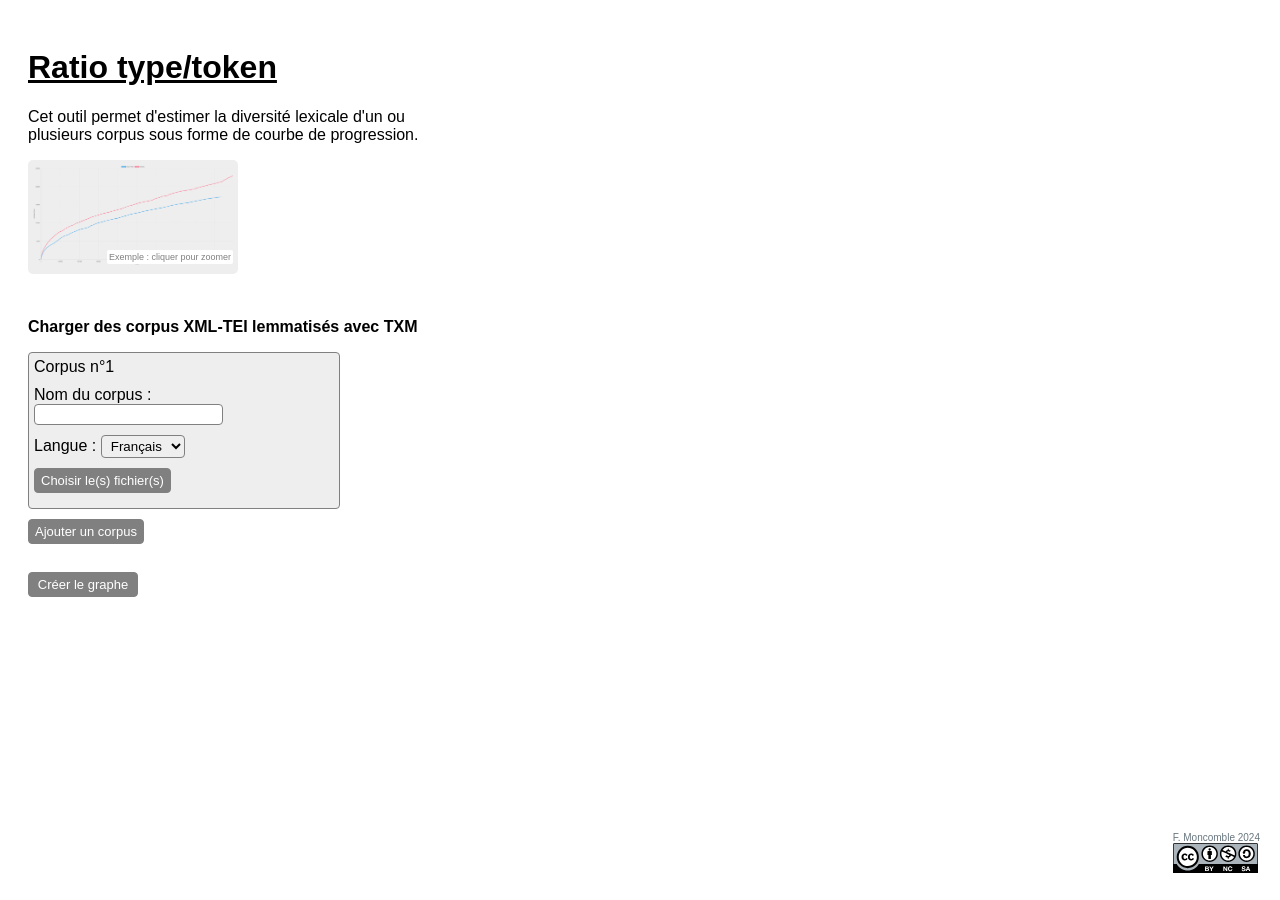
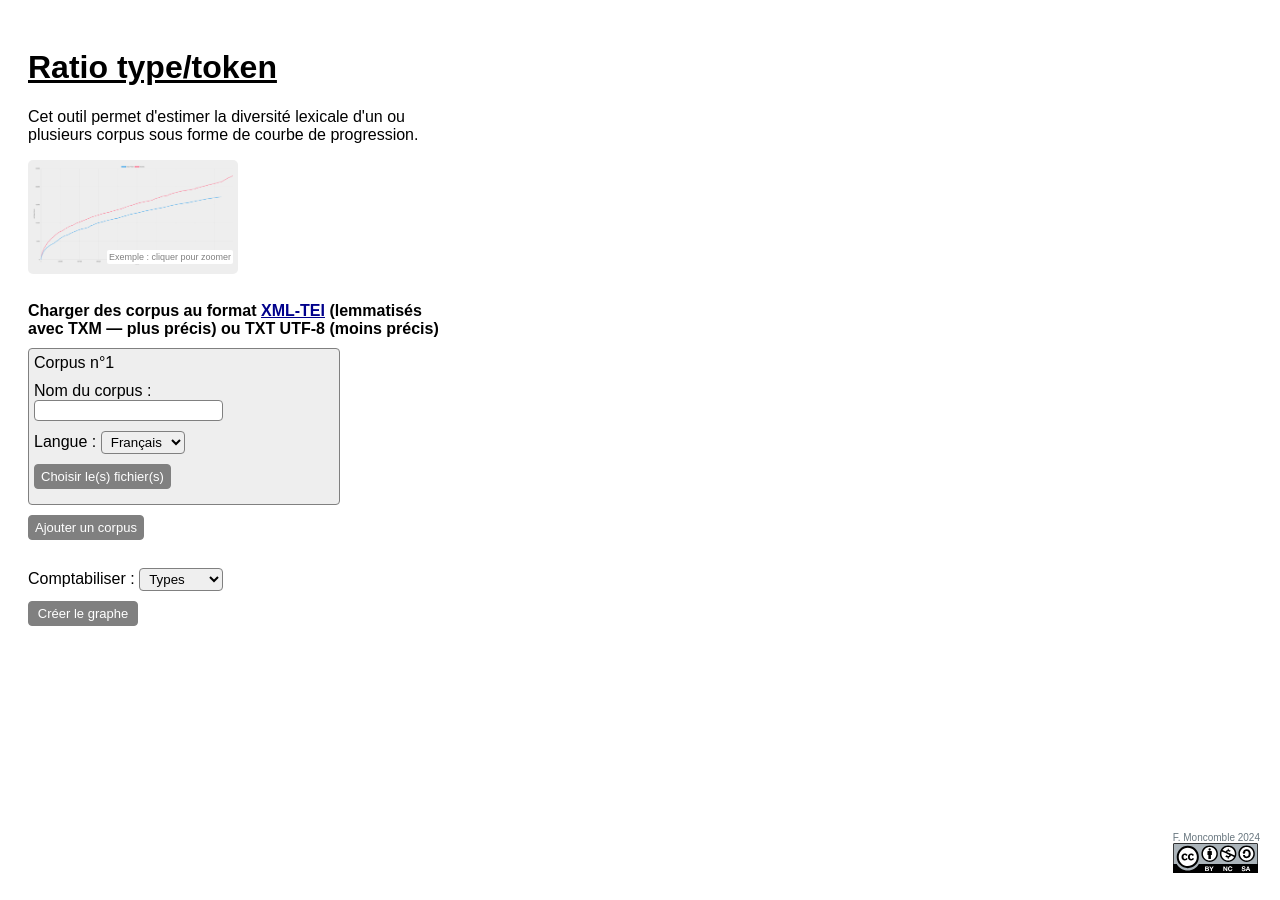
Before and after one commit to fmoncomble/fmoncomble.github.io, a Jekyll site: the page ttr/index.html, which Jekyll copies as it is, in a window 1280 px wide. Built offline with Jekyll 4.4.1, drawn with Linux system fonts in a browser that asks for light colours; some of the changed lines change nothing that is shown.

Commit message:
Add French & txt support

```diff
--- a/ttr/index.css
+++ b/ttr/index.css
@@ -59,6 +59,28 @@
 .close-btn:hover {
     color: red;
     border-color: red;
+}
+
+div#instructions {
+    max-width: 500px;
+    text-wrap: balance;
+}
+
+span#TXM {
+    color: darkblue;
+    text-decoration: underline;
+    cursor: pointer;
+}
+
+span#TXM:hover {
+    color: blue;
+}
+
+dialog#txm-dialog,
+dialog#txm-dialog div {
+    text-align: center;
+    text-wrap: balance;
+    max-width: 70vh;
 }
 
 button,
@@ -167,6 +189,14 @@
     }
 }
 
+div.chart-container {
+    max-width: 70vw;
+    border: solid 1px gray;
+    border-radius: 5px;
+    padding: 10px;
+    display: none;
+}
+
 .footer {
     position: fixed;
     bottom: 5px;
--- a/ttr/index.html
+++ b/ttr/index.html
@@ -4,6 +4,8 @@
         <meta charset="UTF-8" />
         <meta name="viewport" content="width=device-width, initial-scale=1.0" />
         <title>Ratio type/token</title>
+        <script src="https://unpkg.com/compromise"></script>
+        <script src="https://unpkg.com/fr-compromise"></script>
         <script src="https://unpkg.com/chart.js"></script>
         <script src="script.js" defer></script>
         <link rel="stylesheet" href="index.css" type="text/css" />
@@ -11,19 +13,42 @@
     <body>
         <h1>Ratio type/token</h1>
         <div class="description">
-        <p>Cet outil permet d'estimer la diversité lexicale d'un ou plusieurs corpus sous forme de courbe de progression.</p></div>
+            <p>
+                Cet outil permet d'estimer la diversité lexicale d'un ou
+                plusieurs corpus sous forme de courbe de progression.
+            </p>
+        </div>
         <div id="img">
-            <img src="graphe.png" height="100px" title="cliquer pour zoomer"/>
+            <img src="graphe.png" height="100px" title="cliquer pour zoomer" />
             <div id="zoom">Exemple : cliquer pour zoomer</div>
         </div>
         <div id="wrapper">
             <br />
             <div id="xml-container" class="file-input">
-                <p><b>Charger des corpus XML-TEI lemmatisés avec TXM</b></p>
+                <div id="instructions">
+                    <b
+                        >Charger des corpus au format
+                        <span id="TXM">XML-TEI</span> (lemmatisés avec TXM —
+                        plus précis) ou TXT UTF-8 (moins précis)</b
+                    >
+                </div>
+                <dialog id="txm-dialog">
+                    <div>
+                        <p>
+                            Pour charger un ou plusieurs fichiers XML-TEI
+                            lemmatisés au préalable avec TXM, naviguez jusqu'au dossier<br />TXM-<code
+                                >VERSION</code
+                            >
+                            / corpora / <code>NOM-DU-CORPUS</code> / txm /
+                            <code>NOM-DU-CORPUS</code>
+                        </p>
+                    </div>
+                    <button id="ok-btn">OK</button>
+                </dialog>
                 <div id="xml-div" class="xml-input" style="display: none">
                     <div class="corpus-nb">Corpus n°1</div>
                     <div>
-                        <label for="corpus-name">
+                        <label>
                             Nom du corpus :
                             <input
                                 type="text"
@@ -33,7 +58,7 @@
                         </label>
                     </div>
                     <div>
-                        <label for="lang-select">
+                        <label>
                             Langue :
                             <select class="lang-select" name="lang-select">
                                 <option value="fr">Français</option>
@@ -42,24 +67,32 @@
                         </label>
                     </div>
                     <div class="file-input-div">
-                        <label for="xml-input" class="file-label">
+                        <label class="file-label">
                             Choisir le(s) fichier(s)
                             <input
                                 class="xml-input"
                                 name="xml-input"
                                 type="file"
                                 multiple
-                                accept=".xml"
-                        /></label><span class="file-nb"></span>
+                                accept=".xml, .txt" /></label
+                        ><span class="file-nb"></span>
                     </div>
                 </div>
                 <button id="add-btn">Ajouter un corpus</button>
             </div>
             <br />
             <div>
-                <button id="compute-btn">Créer le graphe</span></button>
-                <span id="counter"></span
-                >
+                <div>
+                    <label for="type-choice">
+                        Comptabiliser :
+                        <select name="type-choice" id="type-choice">
+                            <option value="types">Types</option>
+                            <option value="lemmas">Lemmes</option>
+                        </select>
+                    </label>
+                </div>
+                <button id="compute-btn">Créer le graphe</button>
+                <span id="counter"></span>
                 <button id="dl-graph" style="display: none">
                     Télécharger le graphe
                 </button>
@@ -69,11 +102,19 @@
                 <button id="reset" style="display: none">Recommencer</button>
             </div>
             <br />
-            <canvas id="chart" width="400" height="200"></canvas>
+            <div class="chart-container">
+                <canvas id="chart" width="400" height="200"></canvas>
+            </div>
         </div>
         <div class="footer">
             <div class="sign">F. Moncomble <span id="year"></span></div>
-            <div><a href="https://creativecommons.org/licenses/by-nc-sa/4.0/deed.fr" target="_blank"><img src="by-nc-sa.svg"/></a></div>
+            <div>
+                <a
+                    href="https://creativecommons.org/licenses/by-nc-sa/4.0/deed.fr"
+                    target="_blank"
+                    ><img src="by-nc-sa.svg"
+                /></a>
+            </div>
         </div>
     </body>
 </html>
--- a/ttr/script.js
+++ b/ttr/script.js
@@ -21,6 +21,16 @@
     dialog.showModal();
 });
 
+const txmSpan = document.getElementById('TXM');
+const txmDialog = document.getElementById('txm-dialog');
+const okBtn = txmDialog.querySelector('button');
+txmSpan.addEventListener('click', () => {
+    txmDialog.showModal();
+})
+okBtn.addEventListener('click', () => {
+    txmDialog.close();
+})
+
 const addBtn = document.getElementById('add-btn');
 let index = 0;
 addCorpus();
@@ -42,7 +52,7 @@
     langSelect.addEventListener('change', () => {
         lang = langSelect.value;
     });
-    let xmlFiles;
+    let corpusFiles;
     const xmlInput = newXmlDiv.querySelector('input.xml-input');
     xmlInput.addEventListener('change', (event) => {
         let corpusName;
@@ -51,32 +61,39 @@
         } else {
             corpusName = corpusNb.textContent;
         }
-        xmlFiles = Array.from(event.target.files);
-        xmlFiles.sort((a, b) => {
+        corpusFiles = Array.from(event.target.files);
+        corpusFiles.sort((a, b) => {
             return a.name.localeCompare(b.name);
         });
         const fileNbSpan = newXmlDiv.querySelector('span.file-nb');
         const fileNames = [];
-        for (let f of xmlFiles) {
+        for (let f of corpusFiles) {
             fileNames.push(f.name);
         }
         fileNbSpan.textContent = `${
-            xmlFiles.length
+            corpusFiles.length
         } fichier(s) : ${fileNames.join(', ')}`;
-        corpora.push({ name: corpusName, lang: lang, files: xmlFiles });
+        corpora.push({ name: corpusName, lang: lang, files: corpusFiles });
     });
 }
 
+let typeChoice = 'types';
+const typeChoiceSelect = document.getElementById('type-choice');
+typeChoiceSelect.addEventListener('change', () => {
+    typeChoice = typeChoiceSelect.value;
+});
+
 const counterSpan = document.getElementById('counter');
-async function computeTTRFromXml(corpusName, lang, xmlFiles) {
+async function computeTTRFromXml(corpusName, lang, corpusFiles) {
     const lemmas = new Set();
     const ttrValues = [];
-    if (xmlFiles.length > 0) {
-        for (let i = 0; i < xmlFiles.length; i++) {
+    if (corpusFiles.length > 0) {
+        for (let i = 0; i < corpusFiles.length; i++) {
             counterSpan.textContent = `${corpusName} : traitement du fichier ${
                 i + 1
-            } sur ${xmlFiles.length}`;
-            let xmlString = await readXML(xmlFiles[i]);
+            } sur ${corpusFiles.length}`;
+            if (corpusFiles[i].type === 'text/xml') {
+                let xmlString = await readXML(corpusFiles[i]);
                 function readXML(xmlFile) {
                     return new Promise((resolve) => {
                         const reader = new FileReader();
@@ -88,16 +105,68 @@
                     });
                 }
                 const parser = new DOMParser();
-            const xmlDoc = parser.parseFromString(xmlString, 'application/xml');
+                const xmlDoc = parser.parseFromString(
+                    xmlString,
+                    'application/xml'
+                );
                 const words = xmlDoc.getElementsByTagName('w');
                 for (let j = 0; j < words.length; j++) {
-                const anaElements = words[j].getElementsByTagName('txm:ana');
+                    if (typeChoice === 'types') {
+                        const lemma = words[j]
+                            .getElementsByTagName('txm:form')[0]
+                            .textContent.toLowerCase();
+                        lemmas.add(lemma);
+                        const ttr = lemmas.size;
+                        ttrValues.push(ttr);
+                    } else if (typeChoice === 'lemmas') {
+                        const anaElements =
+                            words[j].getElementsByTagName('txm:ana');
                         for (let k = 0; k < anaElements.length; k++) {
                             if (
-                        anaElements[k].getAttribute('type') === `#${lang}lemma`
+                                anaElements[k].getAttribute('type') ===
+                                `#${lang}lemma`
                             ) {
-                        const lemma = anaElements[k].textContent;
+                                const lemma =
+                                    anaElements[k].textContent.toLowerCase();
                                 lemmas.add(lemma);
+                                const ttr = lemmas.size;
+                                ttrValues.push(ttr);
+                            }
+                        }
+                    }
+                }
+            } else if (corpusFiles[i].type === 'text/plain') {
+                if (typeChoice === 'types') {
+                    typeChoice = 'normal';
+                } else if (typeChoice === 'lemmas') {
+                    typeChoice = 'root';
+                }
+                let txtString = await readTXT(corpusFiles[i]);
+                function readTXT(file) {
+                    return new Promise((resolve) => {
+                        const reader = new FileReader();
+                        reader.onload = function (e) {
+                            const txtString = e.target.result;
+                            resolve(txtString);
+                        };
+                        reader.readAsText(file);
+                    });
+                }
+                let doc;
+                if (lang === 'en') {
+                    doc = nlp(txtString);
+                } else if (lang === 'fr') {
+                    doc = frCompromise(txtString);
+                }
+                if (typeChoice === 'root') {
+                    doc.compute('root');
+                }
+                doc = doc.json();
+                for (let d of doc) {
+                    let terms = d.terms;
+                    for (let t of terms) {
+                        let lemma = t.root || t.normal;
+                        lemmas.add(lemma.toLowerCase());
                         const ttr = lemmas.size;
                         ttrValues.push(ttr);
                     }
@@ -112,11 +181,10 @@
     const dataSet = [];
     let labels = new Set();
     for (let c of corpora) {
-        const index = corpora.indexOf(c) + 1;
         const corpusName = c.name;
         const lang = c.lang;
-        const xmlFiles = c.files;
-        const ttrValues = await computeTTRFromXml(corpusName, lang, xmlFiles);
+        const corpusFiles = c.files;
+        const ttrValues = await computeTTRFromXml(corpusName, lang, corpusFiles);
         const data = [];
         const interval = Math.ceil(ttrValues.length / 1000);
         ttrValues.forEach((ttr, index) => {
@@ -188,12 +256,13 @@
             },
         },
     });
+    document.querySelector('div.chart-container').style.display = 'block';
     computeBtn.style.display = 'none';
     dlGraphBtn.style.display = 'inline-block';
     dlGraphBtn.addEventListener('click', () => {
         const link = document.createElement('a');
         link.href = graph.toBase64Image();
-        link.download = 'graphe.png';
+        link.download = 'graph.png';
         link.click();
     });
     dlDataBtn.style.display = 'inline-block';
@@ -218,7 +287,7 @@
         var url = window.URL.createObjectURL(myBlob);
         var anchor = document.createElement('a');
         anchor.href = url;
-        anchor.download = `ttr.csv`;
+        anchor.download = `data.csv`;
         anchor.click();
         window.URL.revokeObjectURL(url);
     });
```
Lines whose indentation alone changed are shown as unchanged.
